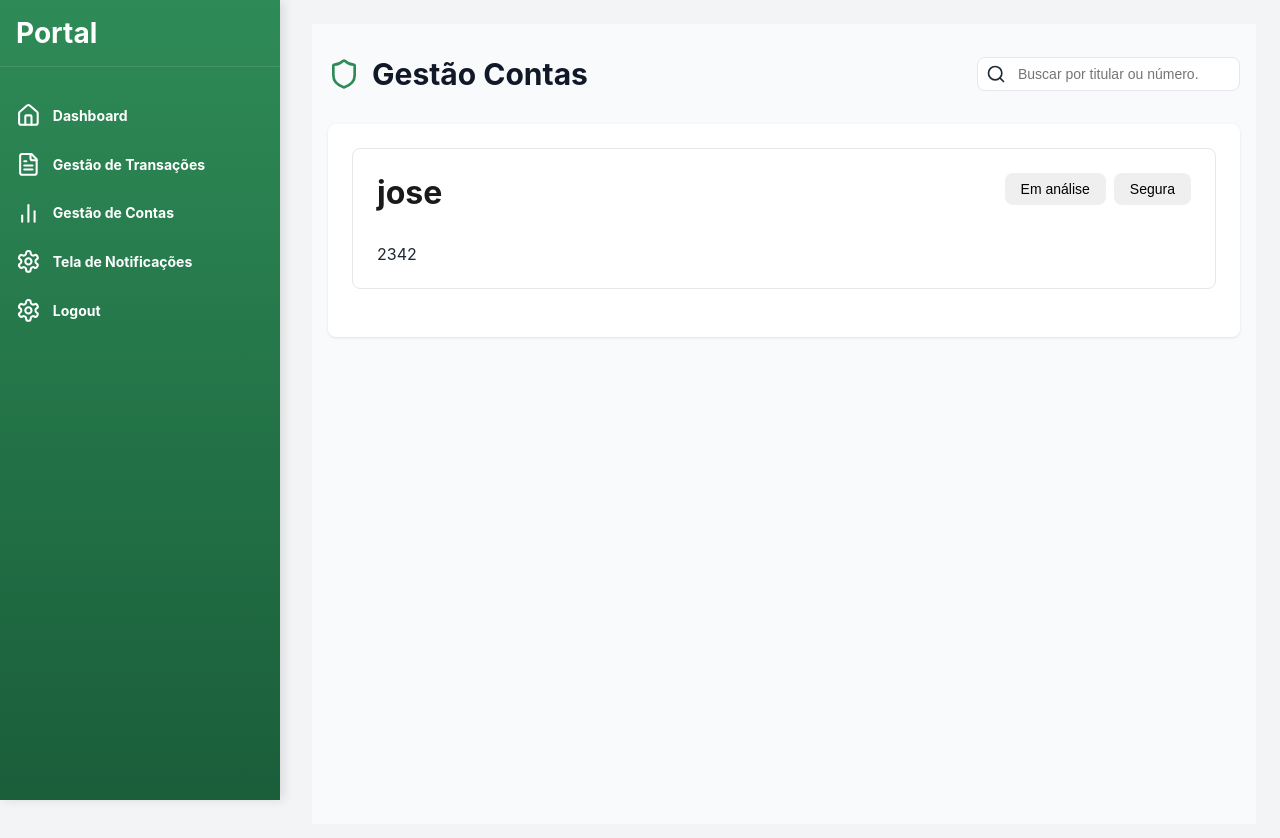
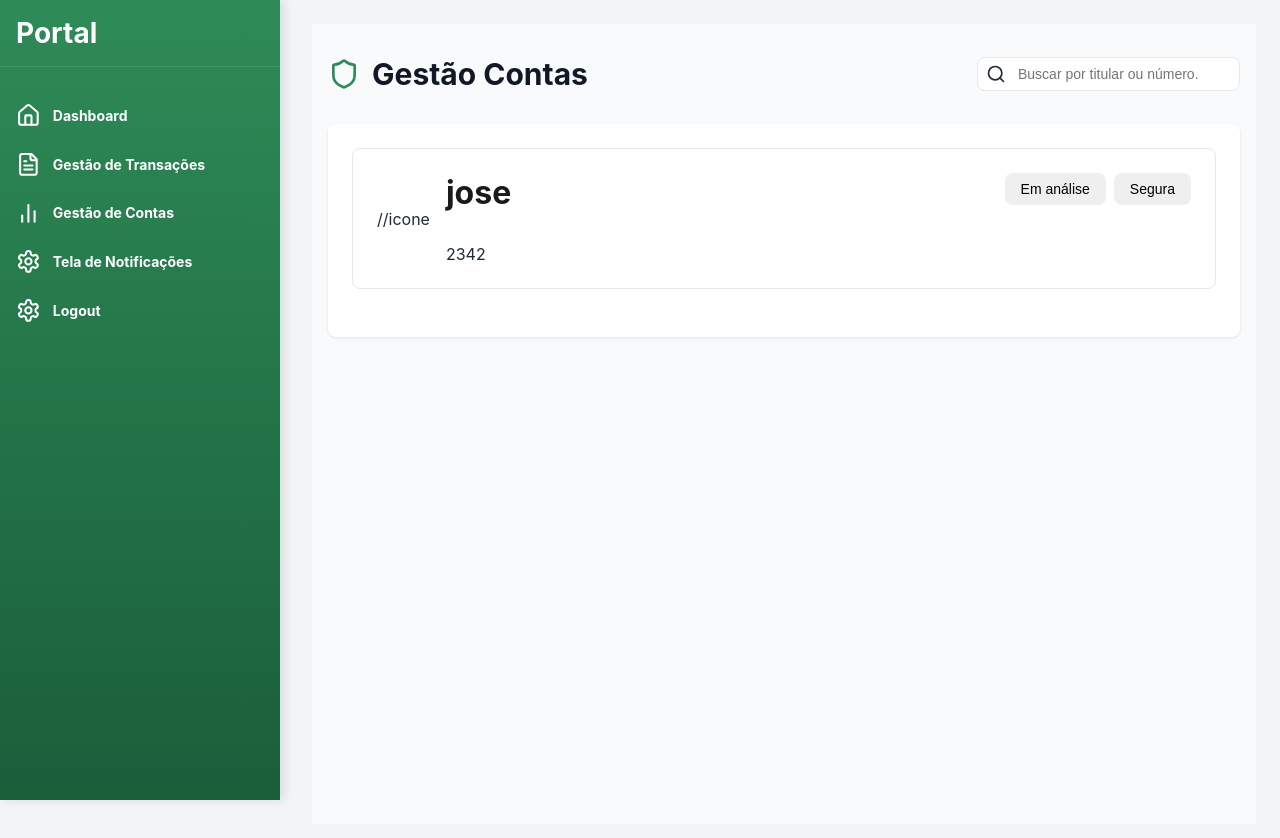
Before and after one commit to RusthenRonald2006/Portal-de-analise-em-anomalias-transacionais, a React (Create React App) app in the folder detec-anomalias/: page /gestaocontas in a window 1280 px wide. Shown: the top 838 px of the page. Built offline with nearby package versions, Linux system fonts and the light colour scheme; the HTML template or start-up script is replaced by a standard one.

Commit message:
adicionando display flex no accont_info para centralizar icone e info

```diff
--- a/detec-anomalias/src/components/Pages/GestaoContas.js
+++ b/detec-anomalias/src/components/Pages/GestaoContas.js
@@ -71,8 +71,11 @@ function GestaoContas(){
                             <div className={styles.account_item}>
                                 <div className={styles.account_header}>
                                     <div className={styles.account_info}>
-                                        <h1>jose</h1>
-                                        <p>2342</p>
+                                        //icone
+                                        <div>
+                                            <h1>jose</h1>
+                                            <p>2342</p>
+                                        </div>
                                     </div>
 
                                     <div className={styles.status_button}>
--- a/detec-anomalias/src/components/Pages/GestaoContas.module.css
+++ b/detec-anomalias/src/components/Pages/GestaoContas.module.css
@@ -118,7 +118,9 @@
 }
 /*nome do titular e numero da conta*/
 .account_info{
-
+    display: flex;
+    gap: 1rem;
+    align-items: center;
 }
 .status_button {
     display: flex;
```
